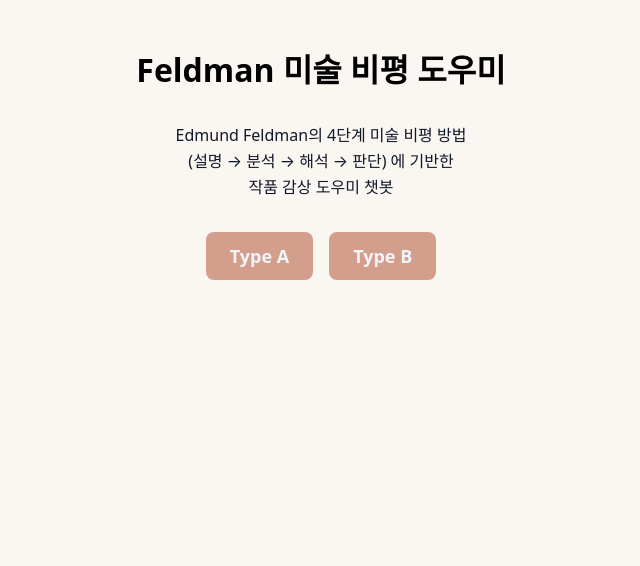
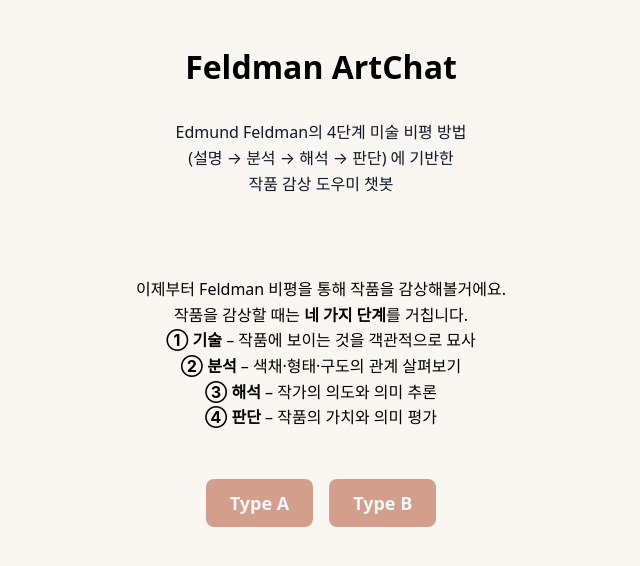
Before and after one commit to Sunnnyyy16/feldman_artchat, a Next.js app: page / in a window 1280 px wide. Shown: the top 566 px of the page, without its empty margins (319-959 px from the left). Built offline with nearby package versions, Linux system fonts and the light colour scheme.

Commit message:
이미지 첨부 오류 수정, 메인페이지 설명 추가

```diff
--- a/app/page.js
+++ b/app/page.js
@@ -5,12 +5,24 @@ import styles from './page.module.css';
 export default function Home() {
   return (
     <main className={styles.container}>
-      <h1 className={styles.title}>Feldman 미술 비평 도우미</h1>
+      <h1 className={styles.title}>Feldman ArtChat</h1>
       <p className={styles.description}>
         Edmund Feldman의 4단계 미술 비평 방법
         <br /> (설명 → 분석 → 해석 → 판단) 에 기반한
         <br /> 작품 감상 도우미 챗봇
       </p>
+
+      {/* Feldman 미술 비평 compact 설명 (제목 제거 버전) */}
+      <section style={{ margin: "2rem 0", textAlign: "center" }}>
+        <p style={{ lineHeight: "1.6" }}>
+          이제부터 Feldman 비평을 통해 작품을 감상해볼거에요. <br />
+          작품을 감상할 때는 <strong>네 가지 단계</strong>를 거칩니다.<br />
+          <strong>① 기술</strong> – 작품에 보이는 것을 객관적으로 묘사<br />
+          <strong>② 분석</strong> – 색채·형태·구도의 관계 살펴보기<br />
+          <strong>③ 해석</strong> – 작가의 의도와 의미 추론<br />
+          <strong>④ 판단</strong> – 작품의 가치와 의미 평가
+        </p>
+      </section>
 
       <div className={styles.buttonGroup}>
         <Link href="/chatbot/a" className={styles.button}>Type A</Link>
```
Also changed, not shown: app/chatbot/b/page.js (+31 -7 lines).
